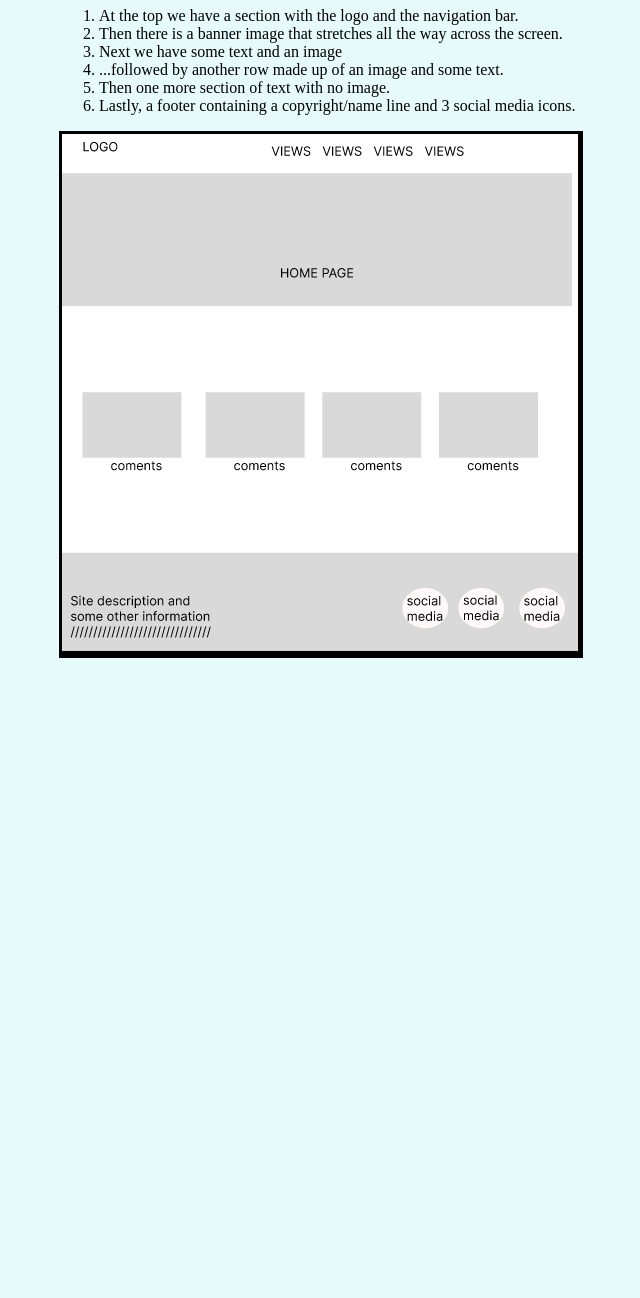
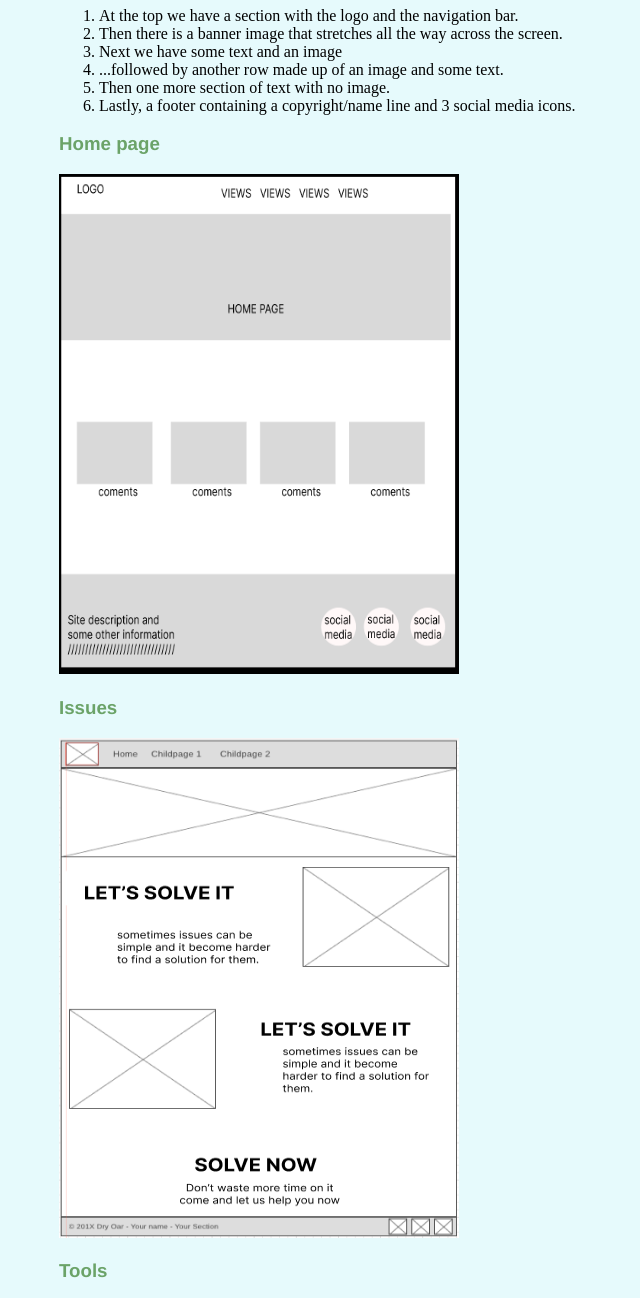
Before and after one commit to fraisun45/Experiences, a plain HTML site: page site-plan.html in a window 1280 px wide. Shown: the part 3500-4798 px from the top of the page, without its empty margins (131-771 px from the left). Before the commit the page ends 4178 px from the top, so only its background shows below. Drawn offline with Linux system fonts and the light colour scheme; a web font is replaced by a local one.

Commit message:
3 wireframes

```diff
--- a/site-plan.css
+++ b/site-plan.css
@@ -167,3 +167,8 @@ nav a:hover {
   border-top: 1px solid;
   border-right: 1px solid;
 }
+
+.wireframe{
+  width: 400px;
+  height: 500px;
+}
--- a/site-plan.html
+++ b/site-plan.html
@@ -117,7 +117,7 @@
           Issues <!-- change this -->
         </div>
         <div class="sm-page3">
-          Site Plan  <!-- change this -->
+          Tools  <!-- change this -->
         </div>
 
         <div class="top">
@@ -167,8 +167,12 @@ Choose your pages that you will create and put the names inside the two child pa
         <li>Lastly, a footer containing a copyright/name line and 3  social media icons. </li>
 
       </ol>
-
-      <img src="img/index-experiences.PNG" alt="home page wireframe">
+      <h3>Home page</h3>
+      <img class=wireframe src="img/index-experiences.PNG" alt="home page wireframe">
+      <h3>Issues</h3>
+      <img class=wireframe src="img/wireframe_page2.PNG" alt="home page wireframe">
+      <h3>Tools</h3>
+      <img class=wireframe src="img/wireframe_page3.PNG" alt="home page wireframe">
     </main>
 
 
```
Also changed, not shown: img/wireframe_page2.PNG (added), img/wireframe_page3.PNG (added).
